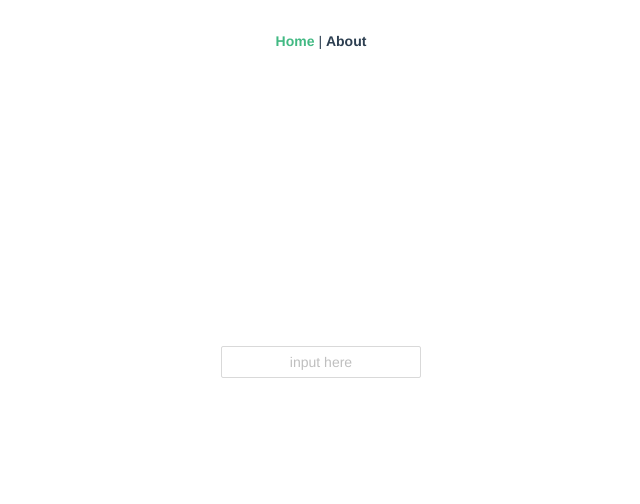
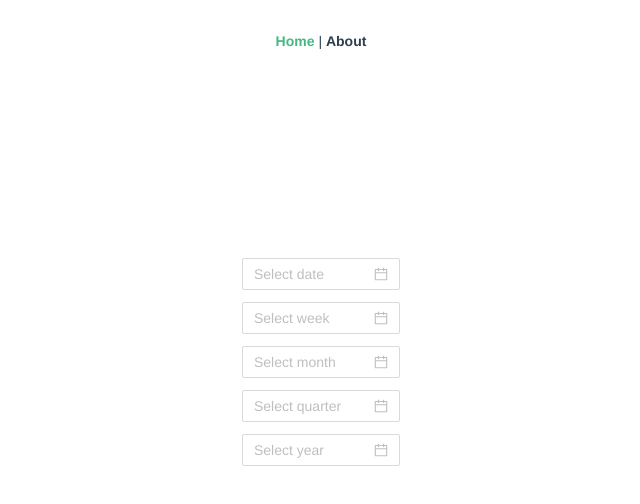
Before and after one commit to owentr1369/vue-antdesign-typescript-learning, a Vue app: page / in a window 1280 px wide. Shown: the top 504 px of the page, without its empty margins (319-959 px from the left). Built offline with nearby package versions, Linux system fonts and the light colour scheme.

Commit message:
antd date picker

```diff
--- /dev/null
+++ b/src/components/antd-date-picker.vue
@@ -0,0 +1,24 @@
+<template>
+  <a-space direction="vertical" :size="12">
+    <a-date-picker v-model:value="value1" />
+    <a-date-picker v-model:value="value2" picker="week" />
+    <a-date-picker v-model:value="value3" picker="month" />
+    <a-date-picker v-model:value="value4" picker="quarter" />
+    <a-date-picker v-model:value="value5" picker="year" />
+  </a-space>
+</template>
+<script lang="ts">
+import { defineComponent, ref } from "vue";
+import type { Dayjs } from "dayjs";
+export default defineComponent({
+  setup() {
+    return {
+      value1: ref<Dayjs>(),
+      value2: ref<Dayjs>(),
+      value3: ref<Dayjs>(),
+      value4: ref<Dayjs>(),
+      value5: ref<Dayjs>(),
+    };
+  },
+});
+</script>
--- a/src/views/HomeView.vue
+++ b/src/views/HomeView.vue
@@ -1,18 +1,18 @@
 <template>
   <div class="home">
     <div class="antd">
-      <antd-auto-complete></antd-auto-complete>
+      <antd-date-picker></antd-date-picker>
     </div>
   </div>
 </template>
 
 <script lang="ts">
 import { defineComponent } from "vue";
-import AntdAutoComplete from "../components/antd-auto-complete.vue";
+import AntdDatePicker from "../components/antd-date-picker.vue";
 
 export default defineComponent({
-  components: { AntdAutoComplete },
   name: "HomeView",
+  components: { AntdDatePicker },
 });
 </script>
 
```
